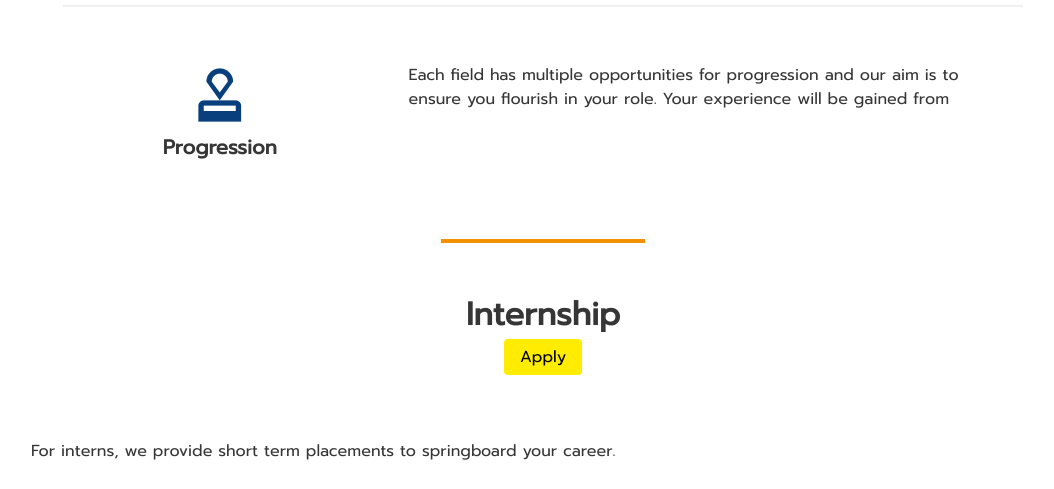
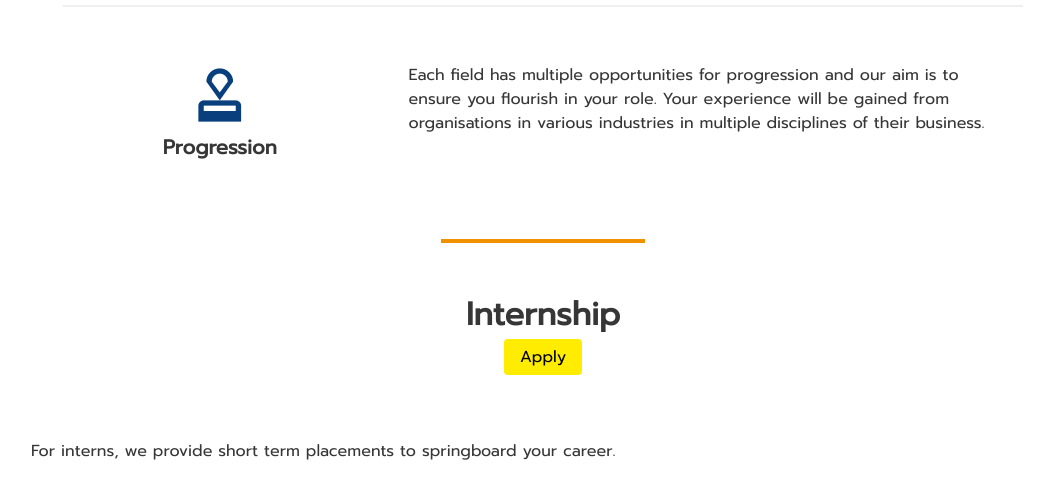
Before and after one commit to cubrics/cubrics.github.io, a plain HTML site: page careers.html in a window 1280 px wide. Shown: the part 2026-2515 px from the top of the page, without its empty margins (97-1151 px from the left). Drawn offline with Linux system fonts and the light colour scheme.

Commit message:
Update careers.html

```diff
--- a/careers.html
+++ b/careers.html
@@ -131,6 +131,7 @@
             <p>
               Each field has multiple opportunities for progression and our aim
               is to ensure you flourish in your role. Your experience will be gained from
+              organisations in various industries in multiple disciplines of their business.
             </p>
           </div>
         </div>
```
